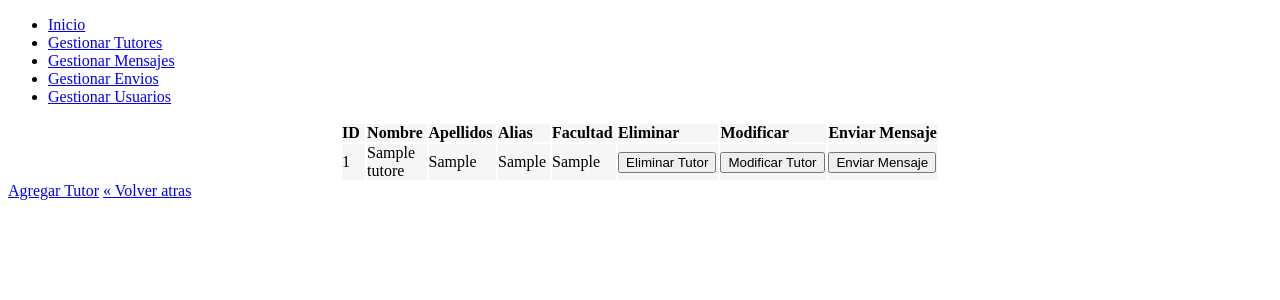
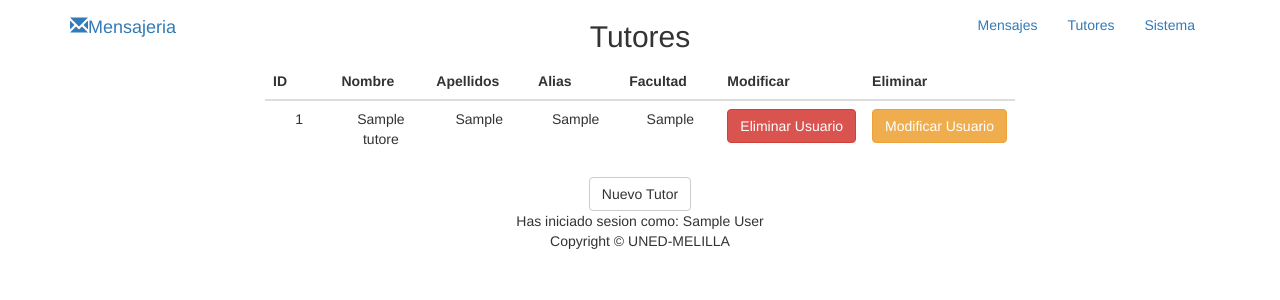
Before and after one commit to DalandrinDev/Mensajeria, a PHP site: page /GestionTutores/GestionTutores.php in a window 1280 px wide. Shown: the top 300 px of the page. Run offline with PHP 8.4, Linux system fonts and the light colour scheme; the visitor is signed in with stand-in values (Sample User, id 1); tables that the repository leaves empty hold one stand-in row (values such as "Sample post"); some libraries are stand-ins or nearby versions.

Commit message:
Nueva actualizacion

```diff
--- a/PHP/GestionTutores/EnviarAgregarTutor.php
+++ b/PHP/GestionTutores/EnviarAgregarTutor.php
@@ -7,5 +7,5 @@
     $facultad = $_POST['facultad'];
 	$resultado="INSERT INTO tutores VALUES(NULL, '$nombre', '$apellido', '$alias', '$facultad')";
 	$insertar = mysqli_query($link, $resultado);
-	header("location: GestionTutores.php");
+	header("location: ../home.php");
 ?>
--- a/PHP/GestionTutores/EnviarModificarTutor.php
+++ b/PHP/GestionTutores/EnviarModificarTutor.php
@@ -9,5 +9,5 @@
 	$resultado="UPDATE tutores SET nombre='$nombre', apellidos='$apellido', alias='$alias', facultad='$facultad' WHERE clavetutores='{$_SESSION['idtutores']}'";
 	echo "$resultado";
 	$insertar = mysqli_query($link, $resultado);
-	header("location: GestionTutores.php");
+	header("location: ../home.php");
 ?>
--- a/PHP/GestionTutores/GestionTutores.php
+++ b/PHP/GestionTutores/GestionTutores.php
@@ -1,61 +1,103 @@
-<!--Este archivo es el principal a la hora de gestionar todos los tutores, es la base de toda su gestión, y donde se encuentran todas las opciones a realizar-->
 <!DOCTYPE html>
+<?php
+	include '../conectar.php';
+	session_start();
+?>
+<html>
 	<head>
-		<!--Estas dos funciones hechas con JavaScript se ocupan de eliminar, de modificar el tutor y enviarle un mensaje a determinado tutor, al presionar el botón aparecerá una ventana de dialogo en la que hará una pregunta y al pulsar aceptar hará automaticamente la accion deseada-->
 		<script language="JavaScript">
-			function Eliminar(clavetutores) {
+			function EliminarTutor(clavetutores) {
 				var agree=confirm("¿Quieres eleminar este tutor?");
-				if (agree) {window.location="EliminarTutor.php";}
+				if (agree) {window.location="GestionTutores/EliminarTutor.php";}
 			}
 
-			function Modificar(clavetutores) {
+			function ModificarTutor(clavetutores) {
 				var agree= confirm("¿Quieres modificar este tutor?");
-				if (agree) {window.location="ModificarTutor.php"; }
-			}
-
-			function Enviar(clavetutores) {
-				var agree= confirm("¿Quieres enviar un mensaje a este tutor?");
-				if (agree) {window.location="../GestionMensajes/Mensaje.php"}
+				if (agree) {window.location="GestionTutores/ModificarTutor.php"; }
 			}
 		</script>
 		<meta charset="UTF-8">
-		<link rel="stylesheet" href="../../Recursos/Css/styles.css">
-		<script src="http://code.jquery.com/jquery-latest.min.js" type="text/javascript"></script>
-		<script src="../../Recursos/js/script.js"></script>
-		<title>Mensajeria</title>
+		<meta http-equiv="X-UA-Compatible" content="IE=edge">
+    	<meta name="viewport" content="width=device-width, initial-scale=1">
+		<title>Mensajeria - Home</title>
+
+		<!-- Bootstrap Core CSS -->
+	    <link href="../../Recursos/css/bootstrap.min.css" rel="stylesheet">
+
+	    <!-- Custom CSS -->
+	    <link href="../../Recursos/css/grayscale.css" rel="stylesheet">
+
+	    <!-- Custom Fonts -->
+	    <link href="font-awesome/css/font-awesome.min.css" rel="stylesheet" type="text/css">
+	    <link href="http://fonts.googleapis.com/css?family=Lora:400,700,400italic,700italic" rel="stylesheet" type="text/css">
+	    <link href="http://fonts.googleapis.com/css?family=Montserrat:400,700" rel="stylesheet" type="text/css">
 	</head>
-	<body>
-		<div id='cssmenu'>
-			<ul>
-				<li class='active'><a href='../home.php'><span>Inicio</span></a></li>
-				<li><a href='#'><span>Gestionar Tutores</span></a></li>
-				<li><a href='../GestionMensajes/GestionMensajes.php'><span>Gestionar Mensajes</span></a></li>
-				<li><a href='../GestionEnvios/GestionEnvios.php'><span>Gestionar Envios</span></a></li>
-				<li class='last'><a href='../GestionUsuarios/GestionUsuario.php'><span>Gestionar Usuarios</span></a></li>
+
+	<body id="page-top" data-spy="scroll" data-target=".navbar-fixed-top">
+
+		<!-- Navigation -->
+	    <nav class="navbar navbar-custom navbar-fixed-top" role="navigation">
+	        <div class="container">
+	            <div class="navbar-header">
+	                <button type="button" class="navbar-toggle" data-toggle="collapse" data-target=".navbar-main-collapse">
+	                    <i class="fa fa-bars"></i>
+	                </button>
+	                <a class="navbar-brand page-scroll" href="../home.php">
+	                    <span class="glyphicon glyphicon-envelope"></span><span class="light">Mensajeria</span>
+	                </a>
+	            </div>
+
+	            <!-- Collect the nav links, forms, and other content for toggling -->
+	            <div class="collapse navbar-collapse navbar-right navbar-main-collapse">
+	                <ul class="nav navbar-nav">
+	                    <!-- Hidden li included to remove active class from about link when scrolled up past about section -->
+	                    <li class="hidden">
+	                        <a href="#page-top"></a>
+	                    </li>
+	                    <li>
+	                        <a href="../GestionEnviar/GestionEnviar.php">Mensajes</a>
+	                    </li>
+	                    <li>
+	                        <a href="#">Tutores</a>
+	                    </li>
+	                    <li class="dropdown">
+					        <a class="dropdown-toggle" data-toggle="dropdown" href="#">Sistema</a>
+					        <ul class="dropdown-menu">
+					          <li><a href="../GestionUsuarios/GestionUsuarios.php">Usuarios</a></li>
+					          <li><a href="#">Opción 1</a></li>
+					          <li><a href="#">Opción 2</a></li>
+					        </ul>
+						</li>
 	                </ul>
 	            </div>
-		<!--Dibuja la tabla donde se almacenarán los datos obtenidos de la consulta hecha más abajo-->
-		<div align='center'>
-			<table border='1' cellpadding='0' cellspacing='0' width='600' bgcolor='#F6F6F6' bordercolor='#FFFFFF'>
+
+	        </div>
+	    </nav>
+	    <section id="tutores" class="container content-section text-center">
+	    	<div class="seccion-usuario">
+		        <div class="row">
+		            <div class="col-lg-8 col-lg-offset-2">
+		                <h2>Tutores</h2>
+						<table class="table">
+							<thead>
 								<tr>
-					<td width="150" style='font-weight: bold'>ID</td>
-					<td width="150" style='font-weight: bold'>Nombre</td>
-					<td width="150" style='font-weight: bold'>Apellidos</td>
-					<td width="150" style='font-weight: bold'>Alias</td>
-					<td width="150" style='font-weight: bold'>Facultad</td>
-					<td width="150" style='font-weight: bold'>Eliminar</td>
-					<td width="150" style='font-weight: bold'>Modificar</td>
-					<td width="150" style='font-weight: bold'>Enviar Mensaje</td>
+									<th>ID</th>
+									<th>Nombre</th>
+									<th>Apellidos</th>
+									<th>Alias</th>
+									<th>Facultad</th>
+									<th>Modificar</th>
+									<th>Eliminar</th>
 								</tr>
+							</thead>
 
 							<?php
-					include '../conectar.php';
-					session_start();
 								$query = "SELECT * FROM tutores";
 								$result = mysqli_query($link, $query);
 								/*Este bucle hace que por cada registro de la consulta se almacenen los datos en la variable $registro
 								y los coloque en la tabla que hemos creado anteriormente*/
 								while ($registro = mysqli_fetch_array($result)) {
+									echo '<tbody>';
 										echo '<tr>';
 											echo '<td width="150">'.$_SESSION['idtutores']=$registro['clavetutores'].'</td>';
 											echo '<td width="150">'.$_SESSION['nombretutor']=$registro['nombre'].'</td>';
@@ -63,20 +105,37 @@
 											echo '<td width="150">'.$registro['alias'].'</td>';
 											echo '<td width="150">'.$registro['facultad'].'</td>';
 											//Estos son los dos botones que al pulsar sobre ellos activan las funciones de JavaScript de arriba
-							echo '<td width="150">'.'<input type="button" onclick="Eliminar(this.id)" value="Eliminar Tutor">'.'</td>';
-							echo '<td width="150">'.'<input type="button" onclick="Modificar(this.id)" value="Modificar Tutor">'.'</td>';
-							echo '<td width="150">'.'<input type="button" onclick="Enviar(this.id)" value="Enviar Mensaje">'.'</td>';
+											echo '<td>'.'<input type="button" class="btn btn-danger" onclick="EliminarUsuario()" value="Eliminar Usuario">'.'</td>';
+											echo '<td>'.'<input type="button" class="btn btn-warning" onclick="ModificarUsuario()" value="Modificar Usuario">'.'</td>';
 										echo '</tr>';
+									echo '</tbody>';
 								}
 							?>
 						</table>
 					</div>
-		<a href="AgregarTutor.php">Agregar Tutor</a>
-		<a href="javascript:window.history.back();">&laquo; Volver atras</a>
-		<script type="text/javascript" src="http://code.jquery.com/jquery-latest.min.js"></script>
-		<script src="https://ajax.googleapis.com/ajax/libs/jquery/2.1.4/jquery.min.js"></script>
-		<script type="text/javascript" src="../../recursos/bootstrap/js/bootstrap.js"></script>
-	  	<script type="text/javascript" src="../../recursos/js/main.js"></script>
-		<script type="text/javascript" src="../../recursos/js/jquery.fullpage.js"></script>
+					<div class="col-lg-8 col-lg-offset-2">
+						<input type="button" class="btn btn-default" onclick="window.location.href = '../GestionTutores/AgregarTutor.php';" value="Nuevo Tutor">
+					</div>
+		        </div>
+		    </div>
+    	</section>
+    	<footer>
+
+	        <div class="container text-center">
+		        <?php
+					if ( $_SESSION['nombre']) {
+			    		echo "Has iniciado sesion como: ".$_SESSION['nombre']."";
+			    		//echo "<a href='CerrarSesion.php'>Cerrar sesion</a>";
+					}
+				?>
+	            <p>Copyright &copy; UNED-MELILLA</p>
+	        </div>
+	    </footer>
+
+	    <script src="../../Recursos/js/jquery.js"></script>
+	    <script src="../../Recursos/js/bootstrap.min.js"></script>
+		<script src="../../Recursos/js/jquery.easing.min.js"></script>
+	    <script type="text/javascript" src="https://maps.googleapis.com/maps/api/js?key=AIzaSyCRngKslUGJTlibkQ3FkfTxj3Xss1UlZDA&sensor=false"></script>
+		<script src="../../Recursos/js/grayscale.js"></script>
 	</body>
 </html>
```
Lines whose indentation alone changed are shown as unchanged.
